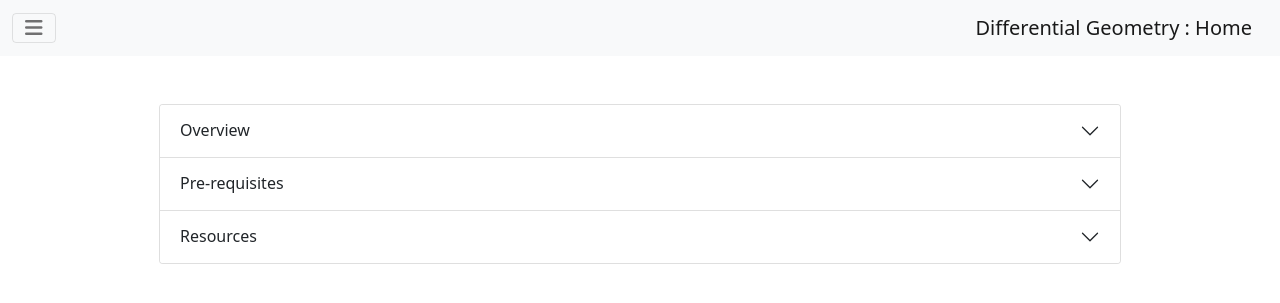
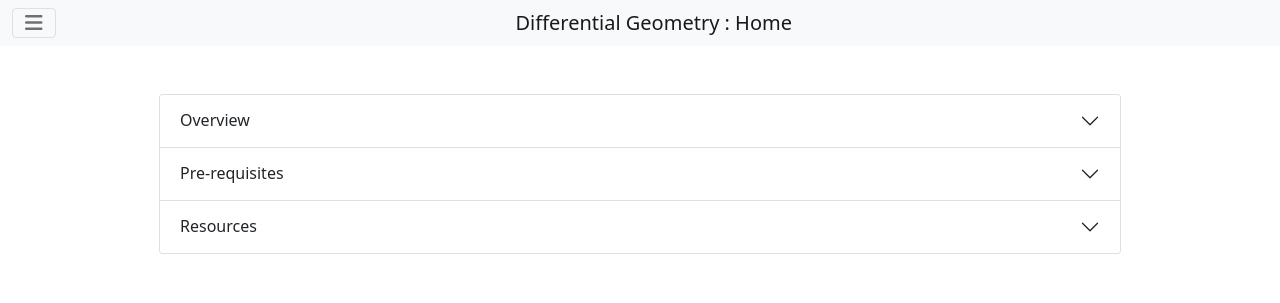
Before and after one commit to pabryan/dg, a Jekyll site: the page built from docs/index.md, in a window 1280 px wide. Shown: the top 303 px of the page. Built offline with Jekyll 4.4.1, drawn with Linux system fonts in a browser that asks for light colours.

Commit message:
Centered title heading in navbar.

```diff
--- a/docs/_includes/nav.html
+++ b/docs/_includes/nav.html
@@ -3,7 +3,9 @@
     <button class="navbar-toggler" type="button" data-bs-toggle="offcanvas" data-bs-target="#offcanvas">
       <i class="fa-solid fa-bars"></i>
     </button>
-    <span class="navbar-brand">Differential Geometry {% if page.title %} : {{ page.title }}{% endif %}</span>
+    <div class="mx-auto">
+      <span class="navbar-brand navbar-center">Differential Geometry {% if page.title %} : {{ page.title }}{% endif %}</span>
+    </div>
   </div>
 </nav>
 
```
